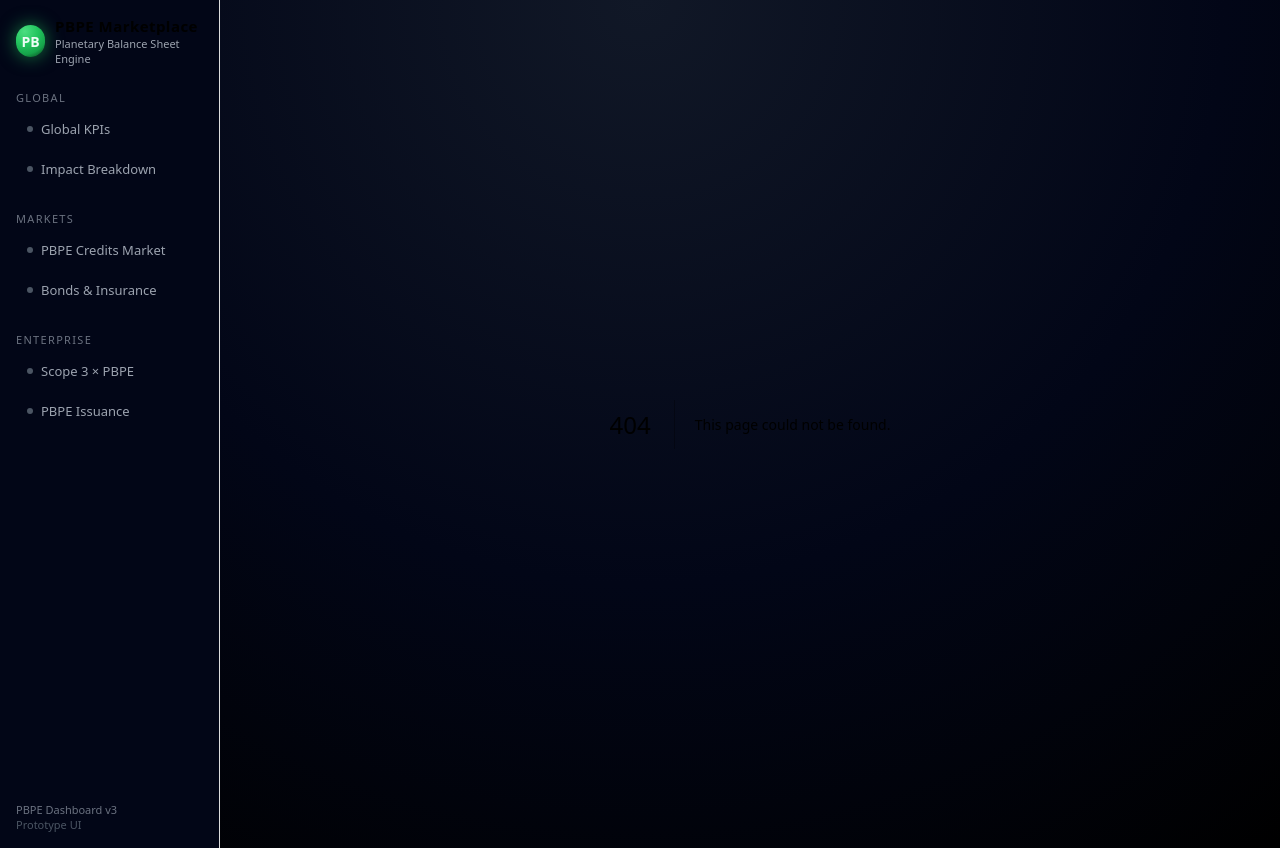
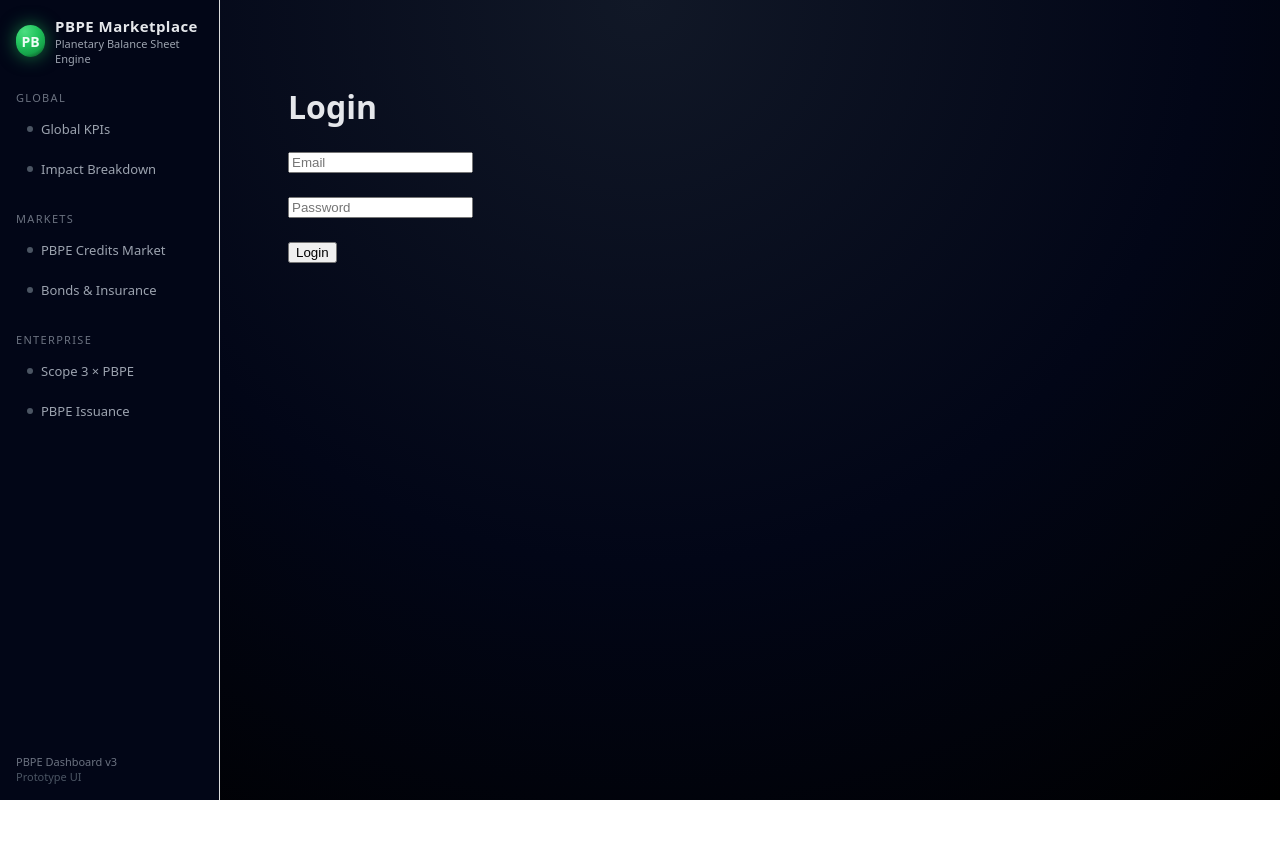
Before and after one commit to shimojok/PBPE-Marketplace, a Next.js app in the folder frontend/: page /login in a window 1280 px wide. Before the commit this address had no page. After the commit the page ends 800 px from the top, so only its background shows below. Built offline with nearby package versions, Linux system fonts and the light colour scheme; no server answers.

Commit message:
Implement login functionality in login.tsx

```diff
--- /dev/null
+++ b/frontend/pages/login.tsx
@@ -0,0 +1,38 @@
+import React, { useState } from "react";
+import api from "../src/api";
+import { useRouter } from "next/router";
+
+export default function Login() {
+  const router = useRouter();
+  const [email, setEmail] = useState("");
+  const [password, setPassword] = useState("");
+
+  const handleLogin = async () => {
+    try {
+      const res = await api.post("/auth/login", { email, password });
+      localStorage.setItem("token", res.data.token);
+      router.push("/dashboard");
+    } catch (err) {
+      alert("Login failed");
+    }
+  };
+
+  return (
+    <div style={{ padding: 40 }}>
+      <h1>Login</h1>
+      <input
+        type="text"
+        placeholder="Email"
+        value={email}
+        onChange={(e) => setEmail(e.target.value)}
+      /><br/><br/>
+      <input
+        type="password"
+        placeholder="Password"
+        value={password}
+        onChange={(e) => setPassword(e.target.value)}
+      /><br/><br/>
+      <button onClick={handleLogin}>Login</button>
+    </div>
+  );
+}
```
